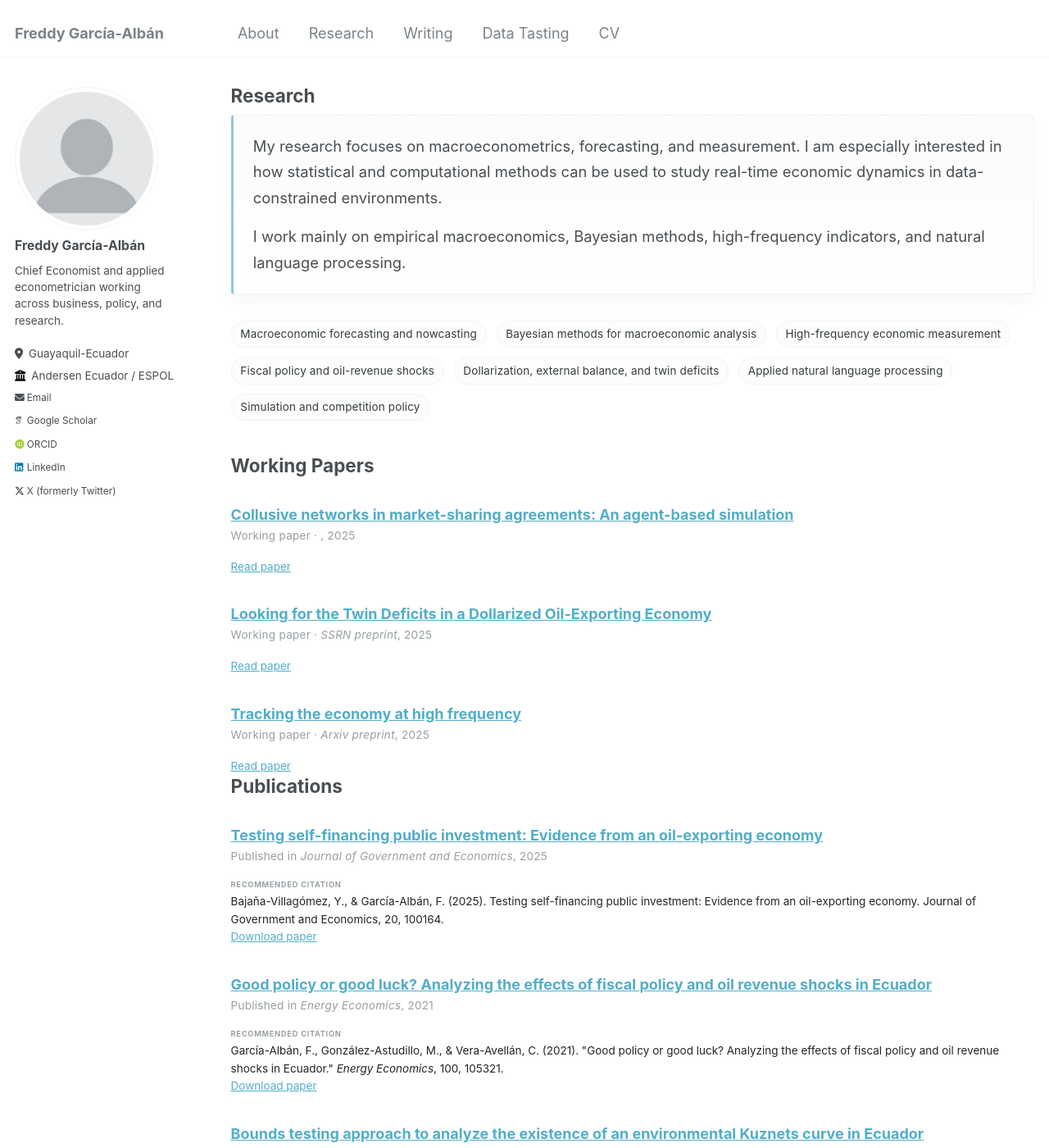
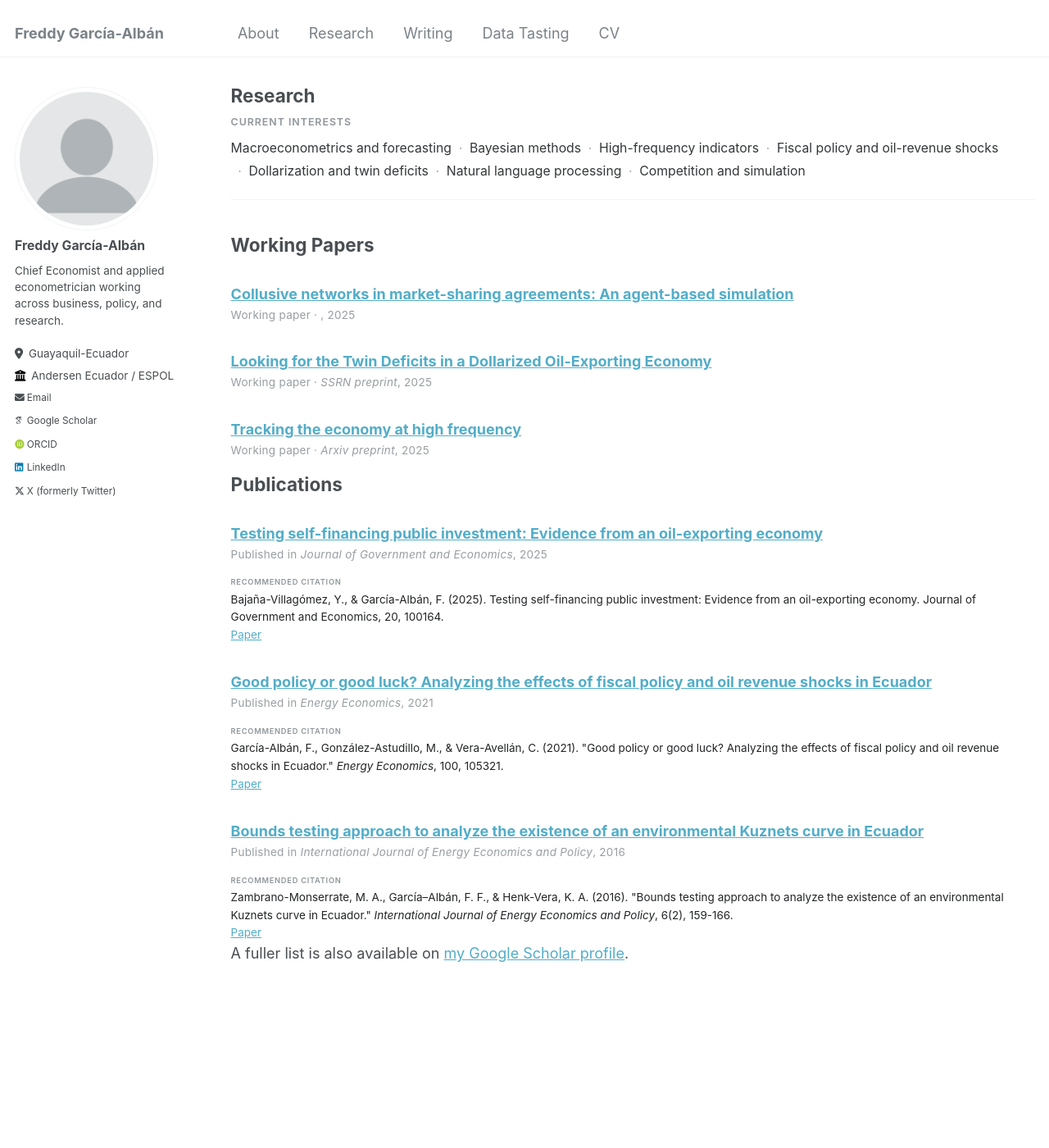
Before and after one commit to EnexFG/EnexFG.github.io, a Jekyll site: the page built from _pages/research.md, in a window 1280 px wide and 1400 px high. Shown: the whole window at 82% size. Built offline with Jekyll 4.4.1, drawn with Linux system fonts in a browser that asks for light colours; some web fonts are replaced.

Commit message:
Use concise publication labels; restyle research
Shorten publication link text from "Read/Download paper/slides" to "Paper" and "Slides" in templates (_includes/archive-single.html and _layouts/single.html), and remove a redundant conditional branch in the archive include. Replace the long research lead copy with an eyebrow and a compact keywords list in _pages/research.md (reworded items). Update _sass/_archive.scss to remove the lead box, add eyebrow typography, rename .research-page__topics to .research-page__keywords, and adjust list/item spacing and separators. These changes simplify link labels and tighten the research section's appearance.

```diff
--- a/_includes/archive-single.html
+++ b/_includes/archive-single.html
@@ -59,25 +59,18 @@
     {% endif %}
 
     {% if post.collection == 'publications' and post.publication_status == 'working-paper' %}
-      {% if post.paperurl and post.slidesurl %}
-        <p class="publication-links"><a href="{{ post.paperurl }}">Read paper</a> | <a href="{{ post.slidesurl }}">Download slides</a></p>
-      {% elsif post.paperurl %}
-        <p class="publication-links"><a href="{{ post.paperurl }}">Read paper</a></p>
-      {% elsif post.slidesurl %}
-        <p class="publication-links"><a href="{{ post.slidesurl }}">Download slides</a></p>
-      {% endif %}
     {% elsif post.citation and post.paperurl and post.slidesurl %}
-      <p class="publication-note"><span class="publication-note__label">Recommended citation</span>{{ post.citation }}<br /><a href="{{ post.paperurl }}">Download paper</a> | <a href="{{ post.slidesurl }}">Download slides</a></p>
+      <p class="publication-note"><span class="publication-note__label">Recommended citation</span>{{ post.citation }}<br /><a href="{{ post.paperurl }}">Paper</a> | <a href="{{ post.slidesurl }}">Slides</a></p>
     {% elsif post.citation and post.paperurl %}
-      <p class="publication-note"><span class="publication-note__label">Recommended citation</span>{{ post.citation }}<br /><a href="{{ post.paperurl }}">Download paper</a></p>
+      <p class="publication-note"><span class="publication-note__label">Recommended citation</span>{{ post.citation }}<br /><a href="{{ post.paperurl }}">Paper</a></p>
     {% elsif post.citation and post.slidesurl %}
-      <p class="publication-note"><span class="publication-note__label">Recommended citation</span>{{ post.citation }}<br /><a href="{{ post.slidesurl }}">Download slides</a></p>
+      <p class="publication-note"><span class="publication-note__label">Recommended citation</span>{{ post.citation }}<br /><a href="{{ post.slidesurl }}">Slides</a></p>
     {% elsif post.citation %}
       <p class="publication-note"><span class="publication-note__label">Recommended citation</span>{{ post.citation }}</p>
     {% elsif post.paperurl %}
-      <p class="publication-links"><a href="{{ post.paperurl }}">Download paper</a></p>
+      <p class="publication-links"><a href="{{ post.paperurl }}">Paper</a></p>
     {% elsif post.slidesurl %}
-      <p class="publication-links"><a href="{{ post.slidesurl }}">Download slides</a></p>
+      <p class="publication-links"><a href="{{ post.slidesurl }}">Slides</a></p>
     {% endif %}
 
   </article>
--- a/_pages/research.md
+++ b/_pages/research.md
@@ -11,19 +11,15 @@
 {% assign working_papers = site.publications | where: "publication_status", "working-paper" | sort: "date" | reverse %}
 
 <div class="research-page">
-  <div class="research-page__lead">
-    <p>My research focuses on macroeconometrics, forecasting, and measurement. I am especially interested in how statistical and computational methods can be used to study real-time economic dynamics in data-constrained environments.</p>
-    <p>I work mainly on empirical macroeconomics, Bayesian methods, high-frequency indicators, and natural language processing.</p>
-  </div>
-
-  <ul class="research-page__topics">
-    <li>Macroeconomic forecasting and nowcasting</li>
-    <li>Bayesian methods for macroeconomic analysis</li>
-    <li>High-frequency economic measurement</li>
+  <p class="research-page__eyebrow">Current interests</p>
+  <ul class="research-page__keywords">
+    <li>Macroeconometrics and forecasting</li>
+    <li>Bayesian methods</li>
+    <li>High-frequency indicators</li>
     <li>Fiscal policy and oil-revenue shocks</li>
-    <li>Dollarization, external balance, and twin deficits</li>
-    <li>Applied natural language processing</li>
-    <li>Simulation and competition policy</li>
+    <li>Dollarization and twin deficits</li>
+    <li>Natural language processing</li>
+    <li>Competition and simulation</li>
   </ul>
 </div>
 
--- a/_sass/_archive.scss
+++ b/_sass/_archive.scss
@@ -95,47 +95,39 @@
 
 .research-page {
   margin: 0 0 2.25em;
+  padding-bottom: 1.1em;
+  border-bottom: 1px solid $border-color;
 }
 
-.research-page__lead {
-  margin-bottom: 1.75em;
-  padding: 1.25em 1.35em;
-  border: 1px solid $border-color;
-  border-radius: $border-radius;
-  border-left: 3px solid mix($info-color, #fff, 65%);
-  background: linear-gradient(180deg, mix(#fff, $light-gray, 94%), #fff);
-  box-shadow: 0 10px 22px rgba(#000, 0.03);
-
-  p {
-    margin: 0;
-    font-size: 1.02em;
-    line-height: 1.7;
-  }
-
-  p + p {
-    margin-top: 0.9em;
-  }
+.research-page__eyebrow {
+  margin: 0 0 0.7em;
+  color: mix(#fff, $gray, 16%);
+  font-family: $sans-serif;
+  font-size: $type-size-7;
+  font-weight: 600;
+  letter-spacing: 0.08em;
+  text-transform: uppercase;
 }
 
-.research-page__topics {
+.research-page__keywords {
   display: flex;
   flex-wrap: wrap;
-  gap: 0.65em;
-  margin: 0 0 2em;
+  margin: 0;
   padding: 0;
   list-style: none;
 
   li {
     margin: 0;
-    padding: 0.45em 0.8em;
-    border: 1px solid $border-color;
-    border-radius: 999px;
-    background: mix(#fff, $light-gray, 96%);
-    color: mix(#000, $gray, 55%);
+    color: mix(#000, $gray, 58%);
     font-family: $sans-serif;
-    font-size: $type-size-6;
-    line-height: 1.4;
-    letter-spacing: 0.01em;
+    font-size: $type-size-5;
+    line-height: 1.8;
+  }
+
+  li + li::before {
+    content: "·";
+    margin: 0 0.55em;
+    color: mix(#fff, $gray, 28%);
   }
 }
 
```
Also changed, not shown: _layouts/single.html (+7 -7 lines).
